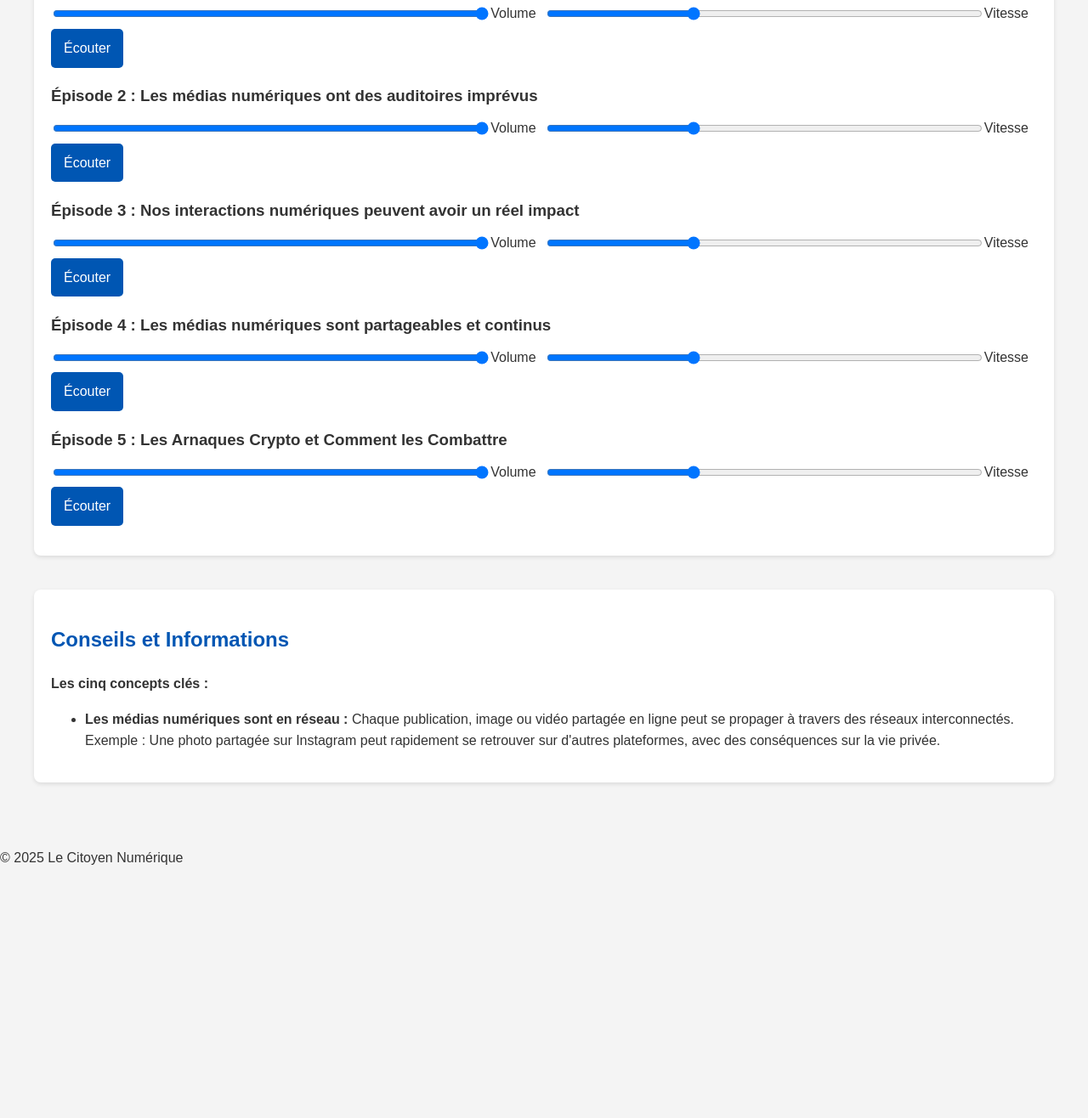
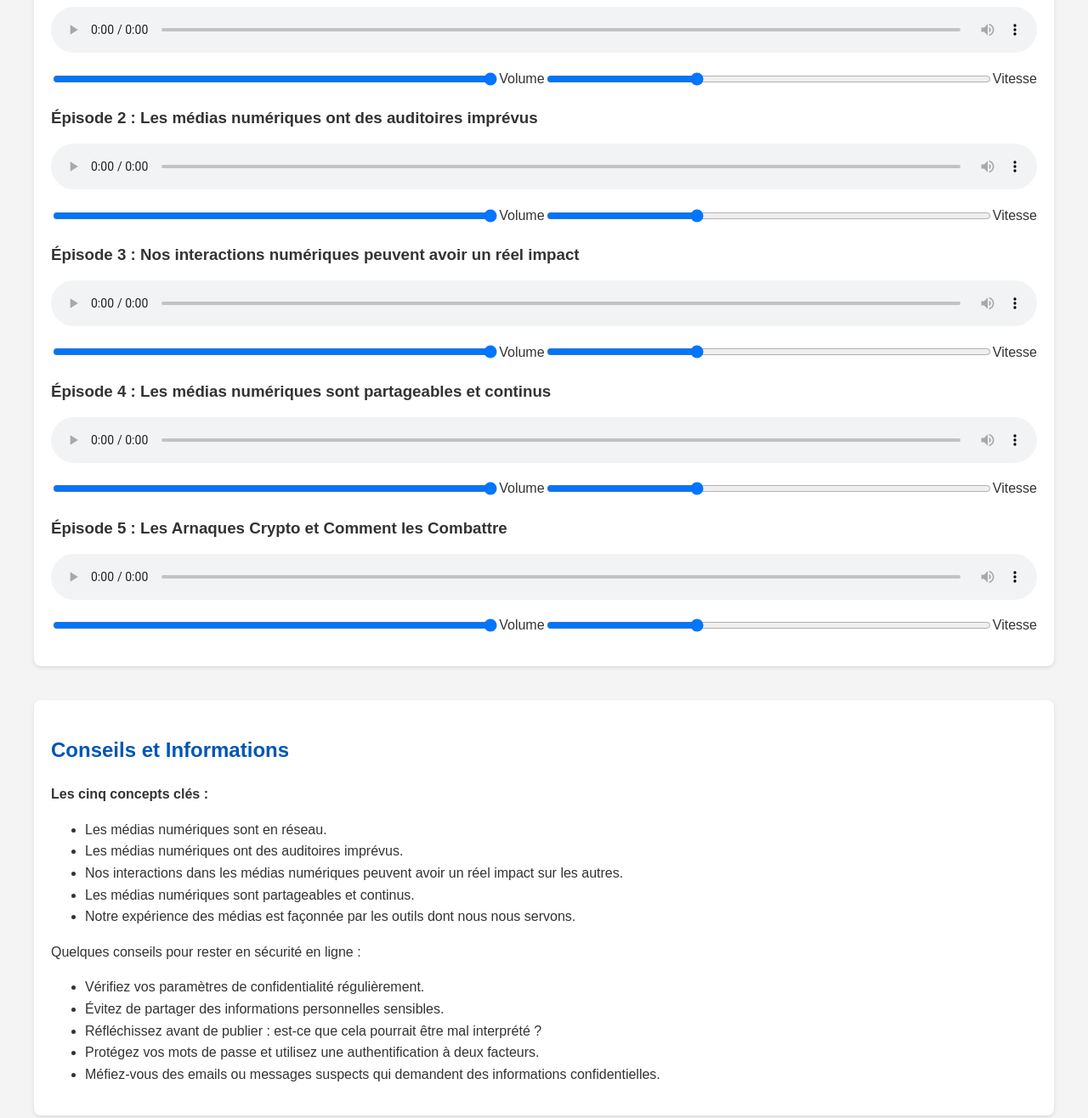
Before and after one commit to o2trappy/Le-Citoyen-Numerique, a website: page public/index.html in a window 1280 px wide. Shown: the part 644-1960 px from the top of the page at 85% size. Before the commit the page ends 1683 px from the top, so only its background shows below. Drawn offline with Linux system fonts and the light colour scheme.

Commit message:
Update index.html

```diff
--- a/public/index.html
+++ b/public/index.html
@@ -69,7 +69,6 @@
         audio {
             width: 100%;
             margin-top: 10px;
-            display: none; /* Hide the audio controls */
         }
         .controls {
             display: flex;
@@ -79,9 +78,6 @@
         }
         .controls input[type="range"] {
             width: 60%;
-        }
-        .controls label {
-            margin-right: 10px;
         }
     </style>
 </head>
@@ -109,73 +105,68 @@
             <h2>Épisodes</h2>
             <div class="episode">
                 <h3>Épisode 1 : Les médias numériques sont en réseau</h3>
-                <audio id="audio1">
+                <audio controls>
                     <source src="episode1.mp3" type="audio/mp3">
                     Votre navigateur ne supporte pas l'élément audio.
                 </audio>
                 <div class="controls">
-                    <input type="range" id="volume1" min="0" max="1" step="0.1" value="1" onchange="document.getElementById('audio1').volume = this.value">
+                    <input type="range" id="volume1" min="0" max="1" step="0.1" value="1">
                     <label for="volume1">Volume</label>
-                    <input type="range" id="speed1" min="0.5" max="2" step="0.1" value="1" onchange="document.getElementById('audio1').playbackRate = this.value">
+                    <input type="range" id="speed1" min="0.5" max="2" step="0.1" value="1">
                     <label for="speed1">Vitesse</label>
                 </div>
-                <a href="#" class="play-button" onclick="document.getElementById('audio1').play()">Écouter</a>
             </div>
             <div class="episode">
                 <h3>Épisode 2 : Les médias numériques ont des auditoires imprévus</h3>
-                <audio id="audio2">
+                <audio controls>
                     <source src="episode2.mp3" type="audio/mp3">
                     Votre navigateur ne supporte pas l'élément audio.
                 </audio>
                 <div class="controls">
-                    <input type="range" id="volume2" min="0" max="1" step="0.1" value="1" onchange="document.getElementById('audio2').volume = this.value">
+                    <input type="range" id="volume2" min="0" max="1" step="0.1" value="1">
                     <label for="volume2">Volume</label>
-                    <input type="range" id="speed2" min="0.5" max="2" step="0.1" value="1" onchange="document.getElementById('audio2').playbackRate = this.value">
+                    <input type="range" id="speed2" min="0.5" max="2" step="0.1" value="1">
                     <label for="speed2">Vitesse</label>
                 </div>
-                <a href="#" class="play-button" onclick="document.getElementById('audio2').play()">Écouter</a>
             </div>
             <div class="episode">
                 <h3>Épisode 3 : Nos interactions numériques peuvent avoir un réel impact</h3>
-                <audio id="audio3">
+                <audio controls>
                     <source src="episode3.mp3" type="audio/mp3">
                     Votre navigateur ne supporte pas l'élément audio.
                 </audio>
                 <div class="controls">
-                    <input type="range" id="volume3" min="0" max="1" step="0.1" value="1" onchange="document.getElementById('audio3').volume = this.value">
+                    <input type="range" id="volume3" min="0" max="1" step="0.1" value="1">
                     <label for="volume3">Volume</label>
-                    <input type="range" id="speed3" min="0.5" max="2" step="0.1" value="1" onchange="document.getElementById('audio3').playbackRate = this.value">
+                    <input type="range" id="speed3" min="0.5" max="2" step="0.1" value="1">
                     <label for="speed3">Vitesse</label>
                 </div>
-                <a href="#" class="play-button" onclick="document.getElementById('audio3').play()">Écouter</a>
             </div>
             <div class="episode">
                 <h3>Épisode 4 : Les médias numériques sont partageables et continus</h3>
-                <audio id="episode4.mp3">
+                <audio controls>
                     <source src="episode4.mp3" type="audio/mp3">
                     Votre navigateur ne supporte pas l'élément audio.
                 </audio>
                 <div class="controls">
-                    <input type="range" id="volume4" min="0" max="1" step="0.1" value="1" onchange="document.getElementById('audio4').volume = this.value">
+                    <input type="range" id="volume4" min="0" max="1" step="0.1" value="1">
                     <label for="volume4">Volume</label>
-                    <input type="range" id="speed4" min="0.5" max="2" step="0.1" value="1" onchange="document.getElementById('audio4').playbackRate = this.value">
+                    <input type="range" id="speed4" min="0.5" max="2" step="0.1" value="1">
                     <label for="speed4">Vitesse</label>
                 </div>
-                <a href="#" class="play-button" onclick="document.getElementById('audio4').play()">Écouter</a>
             </div>
             <div class="episode">
                 <h3>Épisode 5 : Les Arnaques Crypto et Comment les Combattre</h3>
-                <audio id="audio5">
+                <audio controls>
                     <source src="episode5.mp3" type="audio/mp3">
                     Votre navigateur ne supporte pas l'élément audio.
                 </audio>
                 <div class="controls">
-                    <input type="range" id="volume5" min="0" max="1" step="0.1" value="1" onchange="document.getElementById('audio5').volume = this.value">
+                    <input type="range" id="volume5" min="0" max="1" step="0.1" value="1">
                     <label for="volume5">Volume</label>
-                    <input type="range" id="speed5" min="0.5" max="2" step="0.1" value="1" onchange="document.getElementById('audio5').playbackRate = this.value">
+                    <input type="range" id="speed5" min="0.5" max="2" step="0.1" value="1">
                     <label for="speed5">Vitesse</label>
                 </div>
-                <a href="#" class="play-button" onclick="document.getElementById('audio5').play()">Écouter</a>
             </div>
         </section>
 
@@ -184,15 +175,46 @@
             <h2>Conseils et Informations</h2>
             <p><strong>Les cinq concepts clés :</strong></p>
             <ul>
-                <li><strong>Les médias numériques sont en réseau :</strong> Chaque publication, image ou vidéo partagée en ligne peut se propager à travers des réseaux interconnectés. Exemple : Une photo partagée sur Instagram peut rapidement se retrouver sur d'autres plateformes, avec des conséquences sur la vie privée.
-                </li>
-                <!-- Add other tips here -->
+                <li>Les médias numériques sont en réseau.</li>
+                <li>Les médias numériques ont des auditoires imprévus.</li>
+                <li>Nos interactions dans les médias numériques peuvent avoir un réel impact sur les autres.</li>
+                <li>Les médias numériques sont partageables et continus.</li>
+                <li>Notre expérience des médias est façonnée par les outils dont nous nous servons.</li>
+            </ul>
+            <p>Quelques conseils pour rester en sécurité en ligne :</p>
+            <ul>
+                <li>Vérifiez vos paramètres de confidentialité régulièrement.</li>
+                <li>Évitez de partager des informations personnelles sensibles.</li>
+                <li>Réfléchissez avant de publier : est-ce que cela pourrait être mal interprété ?</li>
+                <li>Protégez vos mots de passe et utilisez une authentification à deux facteurs.</li>
+                <li>Méfiez-vous des emails ou messages suspects qui demandent des informations confidentielles.</li>
             </ul>
         </section>
     </div>
 
-    <footer>
-        <p>&copy; 2025 Le Citoyen Numérique</p>
-    </footer>
+    <script>
+        // Volume and Speed control
+        const controls = [
+            {volume: "volume1", speed: "speed1", audioId: 1},
+            {volume: "volume2", speed: "speed2", audioId: 2},
+            {volume: "volume3", speed: "speed3", audioId: 3},
+            {volume: "volume4", speed: "speed4", audioId: 4},
+            {volume: "volume5", speed: "speed5", audioId: 5}
+        ];
+
+        controls.forEach(control => {
+            const audio = document.querySelector(`audio:nth-of-type(${control.audioId})`);
+            const volumeControl = document.getElementById(control.volume);
+            const speedControl = document.getElementById(control.speed);
+
+            volumeControl.addEventListener('input', () => {
+                audio.volume = volumeControl.value;
+            });
+
+            speedControl.addEventListener('input', () => {
+                audio.playbackRate = speedControl.value;
+            });
+        });
+    </script>
 </body>
 </html>
```
